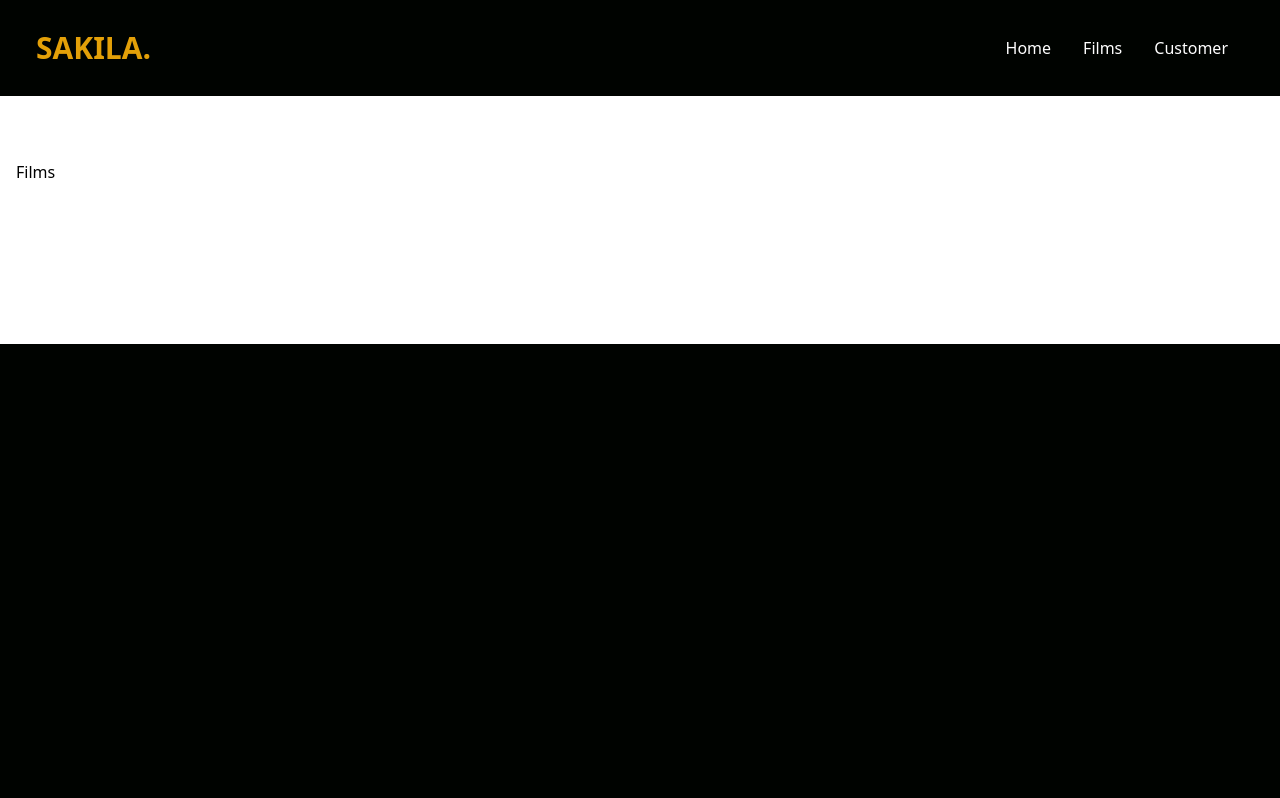
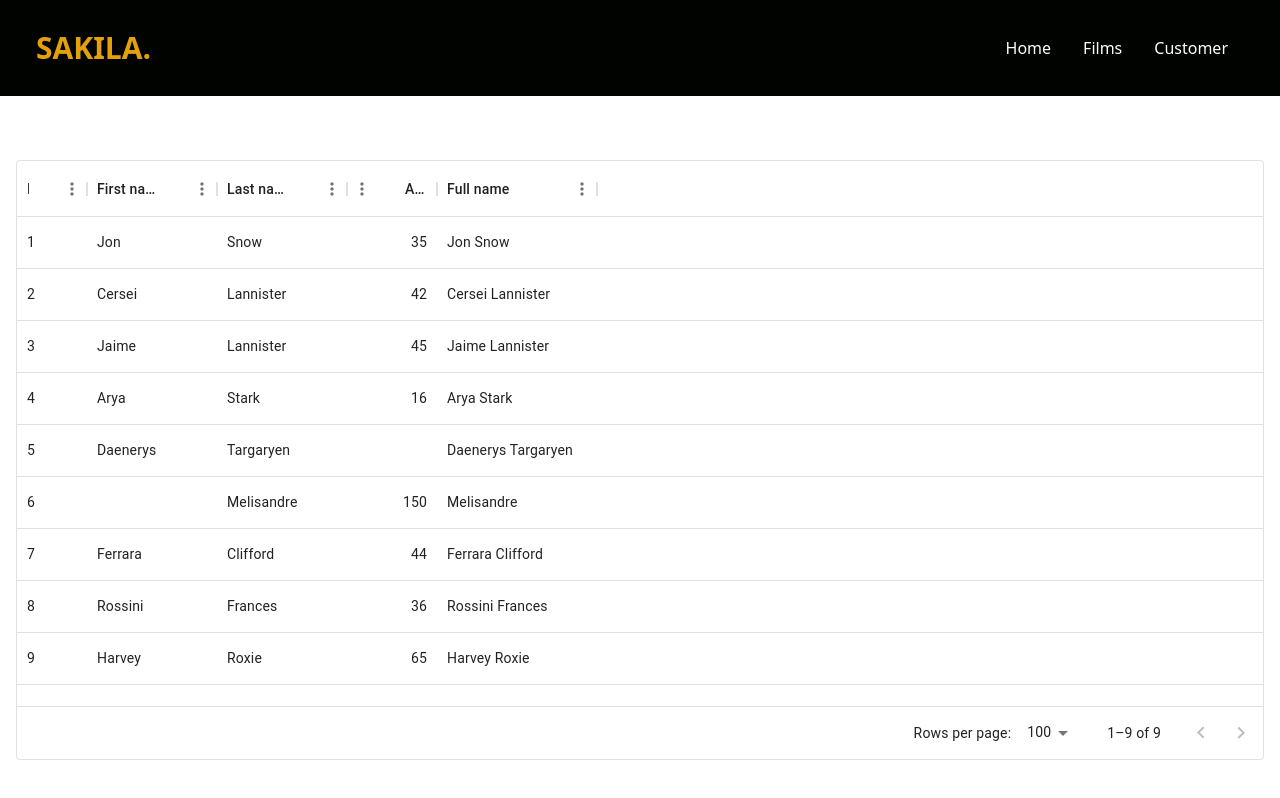
Before and after one commit to TheHungryGuy/sakila-frontend, a React (Create React App) app: page /films in a window 1280 px wide. Shown: the top 798 px of the page. Built offline with nearby package versions, Linux system fonts and the light colour scheme.

Commit message:
basic layout setup for films

```diff
--- a/package.json
+++ b/package.json
@@ -3,6 +3,10 @@
   "version": "0.1.0",
   "private": true,
   "dependencies": {
+    "@emotion/react": "^11.11.3",
+    "@emotion/styled": "^11.11.0",
+    "@mui/material": "^5.15.7",
+    "@mui/x-data-grid": "^6.19.3",
     "@testing-library/jest-dom": "^5.17.0",
     "@testing-library/react": "^13.4.0",
     "@testing-library/user-event": "^13.5.0",
--- /dev/null
+++ b/src/components/feature_filmSearch/Datatable.jsx
@@ -0,0 +1,123 @@
+import React, { useState } from "react";
+import { DataGrid } from "@mui/x-data-grid";
+import { Button, Modal } from "flowbite-react";
+import { Label, TextInput } from "flowbite-react";
+
+const columns = [
+  { field: "id", headerName: "ID", width: 70 },
+  { field: "firstName", headerName: "First name", width: 130 },
+  { field: "lastName", headerName: "Last name", width: 130 },
+  { field: "age", headerName: "Age", type: "number", width: 90 },
+  {
+    field: "fullName",
+    headerName: "Full name",
+    description: "This column has a value getter and is not sortable.",
+    sortable: false,
+    width: 160,
+    valueGetter: (params) =>
+      `${params.row.firstName || ""} ${params.row.lastName || ""}`,
+  },
+];
+
+const rows = [
+  { id: 1, lastName: "Snow", firstName: "Jon", age: 35 },
+  { id: 2, lastName: "Lannister", firstName: "Cersei", age: 42 },
+  { id: 3, lastName: "Lannister", firstName: "Jaime", age: 45 },
+  { id: 4, lastName: "Stark", firstName: "Arya", age: 16 },
+  { id: 5, lastName: "Targaryen", firstName: "Daenerys", age: null },
+  { id: 6, lastName: "Melisandre", firstName: null, age: 150 },
+  { id: 7, lastName: "Clifford", firstName: "Ferrara", age: 44 },
+  { id: 8, lastName: "Frances", firstName: "Rossini", age: 36 },
+  { id: 9, lastName: "Roxie", firstName: "Harvey", age: 65 },
+];
+
+const DataTable = () => {
+  const [selectedRow, setSelectedRow] = useState(null);
+  const [openModal, setOpenModal] = useState(false);
+
+  const handleCellClick = (params) => {
+    // You can customize this condition based on your needs
+    if (params.field === "fullName") {
+      console.log("Selected Row:", params.row);
+      setSelectedRow(params.row);
+      setOpenModal(true);
+    }
+  };
+
+  // const handleCloseModal = () => {
+  //   setOpenModal(false);
+  // };
+
+  return (
+    <div style={{ height: 600, width: "100%" }}>
+      <DataGrid
+        rows={rows}
+        columns={columns}
+        pageSize={5}
+        onCellClick={handleCellClick}
+      />
+
+      <Modal dismissible show={openModal} onClose={() => setOpenModal(false)}>
+        <Modal.Header>
+          {selectedRow?.firstName} {selectedRow?.lastName}
+        </Modal.Header>
+
+        <Modal.Body>
+          <div className="space-y-6">
+            <p className="text-base leading-relaxed text-gray-500 dark:text-gray-400">
+              {/* Rental Count: {selectedMovie.rentalCount} */}
+            </p>
+            <p className="text-base leading-relaxed text-gray-500 dark:text-gray-400">
+              Description: ipsum Lorem ipsum dolor sit amet consectetur
+              adipisicing elit. Omnis accusamus ad, qui ipsam nesciunt nam
+              minima modi voluptates debitis quam, iste fugit sed eligendi
+              laboriosam, voluptate perferendis accusantium quia soluta. Year
+            </p>
+            <p className="text-base leading-relaxed text-gray-500 dark:text-gray-400">
+              Release: 20XX
+            </p>
+            <p className="text-base leading-relaxed text-gray-500 dark:text-gray-400">
+              Rating: PG-13
+            </p>
+            <p className="text-base leading-relaxed text-gray-500 dark:text-gray-400">
+              Special Features: Lorem ipsum dolor, sit amet consectetur
+              adipisicing elit. Ipsam quos voluptates quod quas dicta omnis
+              eligendi sit commodi non quisquam nisi, harum inventore cumque
+              ipsum architecto tempora nihil. Officia, explicabo.
+            </p>
+          </div>
+        </Modal.Body>
+        <Modal.Footer>
+          <div className="flex max-w-md flex-col gap-4">
+            <div>
+              <div className="mb-2 block">
+                <Label
+                  htmlFor="username3"
+                  color="success"
+                  value="Customer Id"
+                />
+              </div>
+              <TextInput
+                id="username"
+                placeholder="e.g 0123456789"
+                required
+                color="success"
+                helperText={
+                  <>
+                    <span className="font-medium">Alright!</span> Movie
+                    Succesfully Rented!
+                  </>
+                }
+              />
+            </div>
+          </div>
+          <Button color="warning" onClick={() => setOpenModal(false)}>
+            Submit
+          </Button>
+        </Modal.Footer>
+      </Modal>
+    </div>
+  );
+};
+
+export default DataTable;
--- a/src/pages/Films.jsx
+++ b/src/pages/Films.jsx
@@ -1,9 +1,10 @@
 import React from "react";
+import DataTable from "../components/feature_filmSearch/Datatable";
 
 const Films = () => {
   return (
     <div className="w-full pt-[4rem] py-[10rem] px-4 bg-white flex flex-col gap-24">
-      Films
+      <DataTable />
     </div>
   );
 };
```
Also changed, not shown: 1 other file (tests, documents, lock files or other folders).
